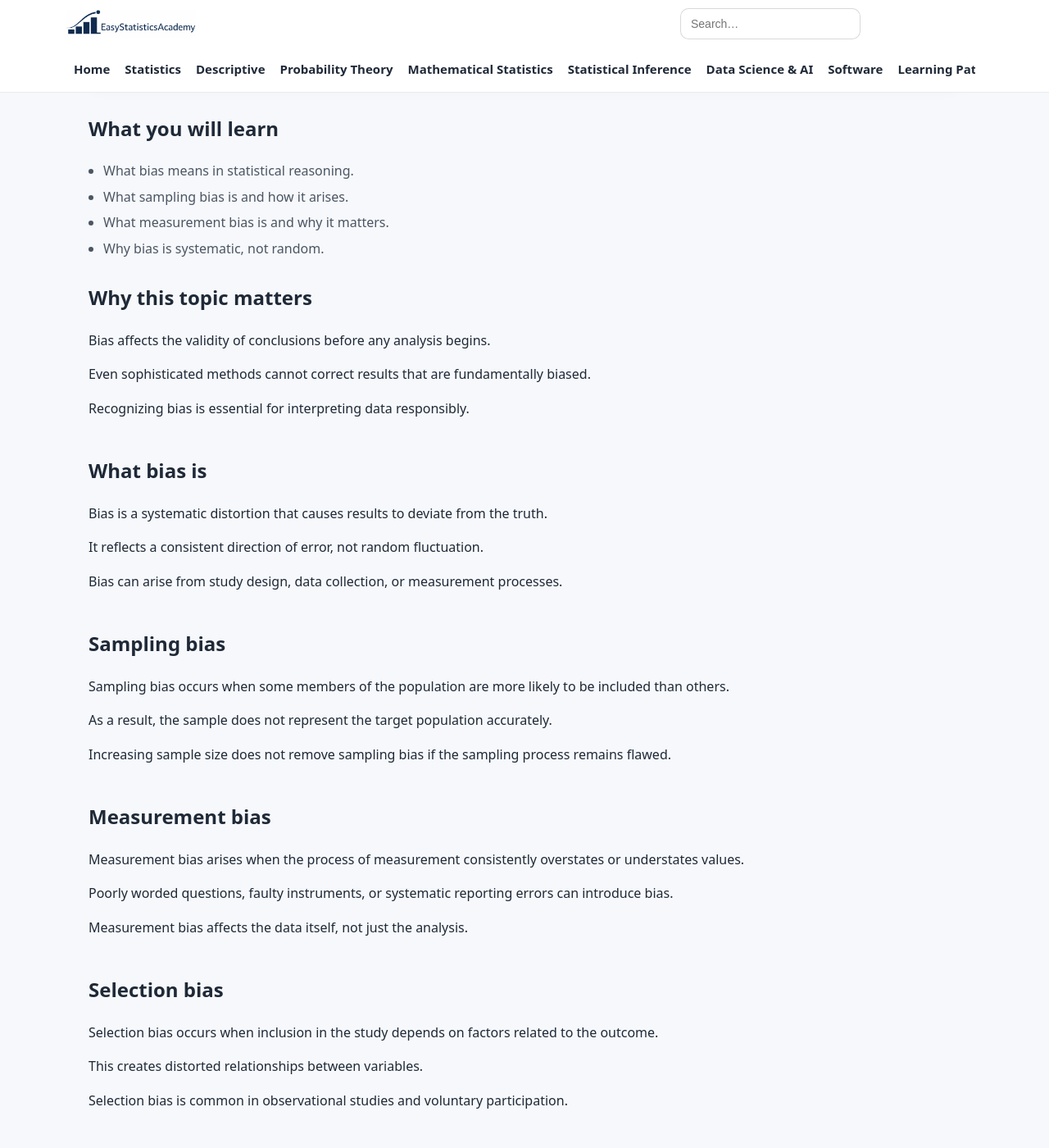
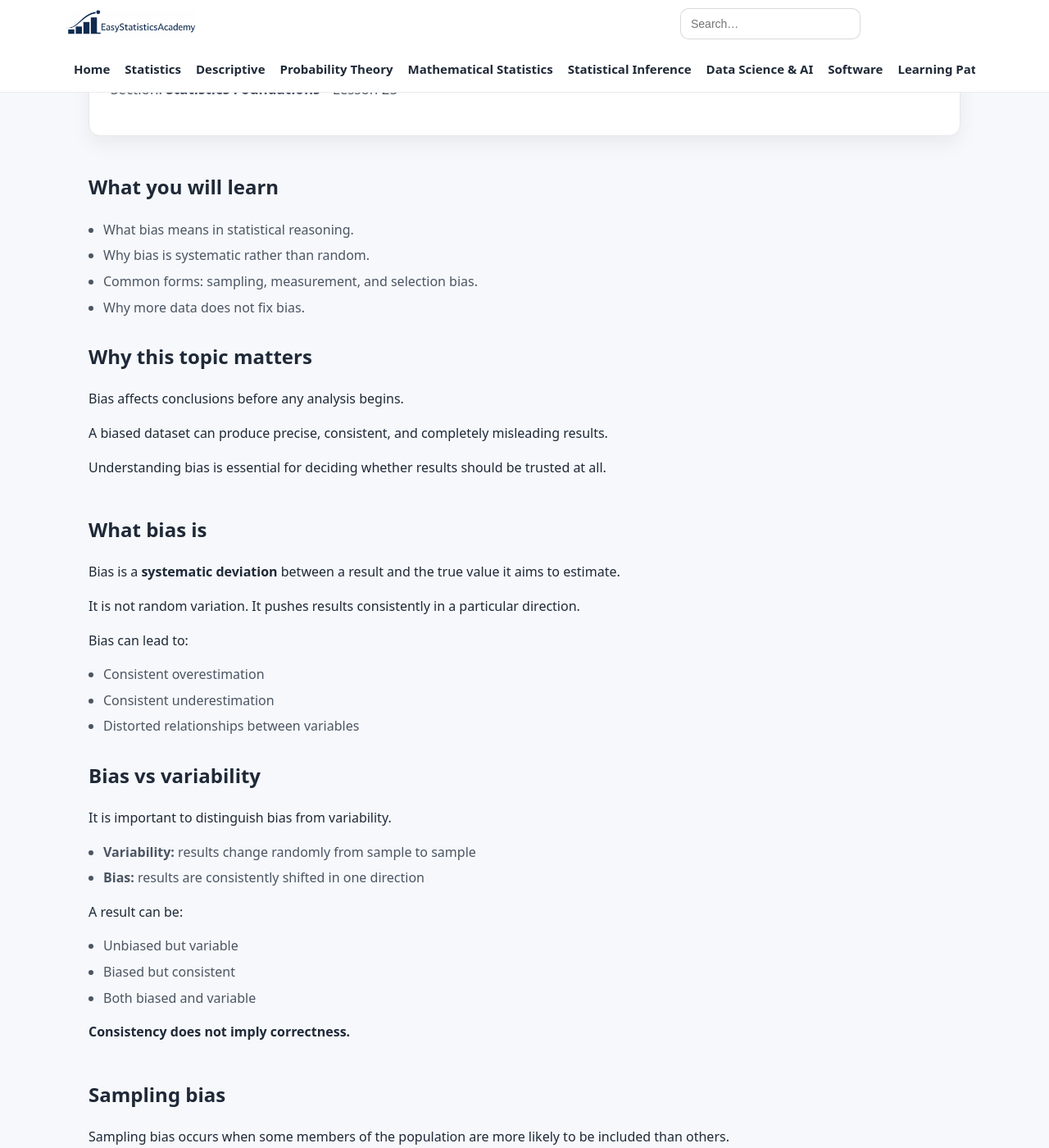
Before and after one commit to ammar-homaida-statistics/easystatisticsacademy, a Jekyll site: the page built from foundations/bias/index.md, in a window 1280 px wide and 1400 px high, scrolled down 373 px. Shown: the whole window at 82% size. Built offline with Jekyll 4.4.1, drawn with Linux system fonts in a browser that asks for light colours; some of the changed text lies outside the part shown.

Commit message:
Enhance bias lesson with construction notice and edits
Added a construction notice and improved clarity in several sections regarding bias in statistics.

```diff
--- a/foundations/bias/index.md
+++ b/foundations/bias/index.md
@@ -19,9 +19,13 @@
   <div class="hero-card">
     <h1>Bias</h1>
 
+    <div style="background:#fff3cd; border:1px solid #ffeeba; padding:12px 14px; margin:14px 0; border-radius:8px;">
+      <strong>🚧 Under Construction</strong> — Real-world bias examples (polling errors, algorithmic bias, survey bias) will be added.
+    </div>
+
     <p class="lead">
-      This lesson explains what bias is in statistics, introduces common
-      forms of bias, and clarifies why bias is systematic rather than random.
+      Bias is one of the most important and most misunderstood concepts in statistics.
+      It is not random noise—it is systematic distortion that pushes results away from the truth.
     </p>
 
     <p class="muted-mini">
@@ -30,58 +34,103 @@
   </div>
 </section>
 
+
+
 <section class="section">
   <div class="content-narrow">
     <h2>What you will learn</h2>
 
     <ul class="bullets">
       <li>What bias means in statistical reasoning.</li>
-      <li>What sampling bias is and how it arises.</li>
-      <li>What measurement bias is and why it matters.</li>
-      <li>Why bias is systematic, not random.</li>
+      <li>Why bias is systematic rather than random.</li>
+      <li>Common forms: sampling, measurement, and selection bias.</li>
+      <li>Why more data does not fix bias.</li>
     </ul>
   </div>
 </section>
+
+
 
 <section class="section">
   <div class="content-narrow">
     <h2>Why this topic matters</h2>
 
     <p>
-      Bias affects the validity of conclusions before any analysis begins.
+      Bias affects conclusions before any analysis begins.
     </p>
 
     <p>
-      Even sophisticated methods cannot correct results
-      that are fundamentally biased.
+      A biased dataset can produce precise,
+      consistent, and completely misleading results.
     </p>
 
     <p>
-      Recognizing bias is essential for interpreting data responsibly.
+      Understanding bias is essential for deciding
+      whether results should be trusted at all.
     </p>
   </div>
 </section>
+
+
 
 <section class="section">
   <div class="content-narrow">
     <h2>What bias is</h2>
 
     <p>
-      Bias is a systematic distortion that causes results
-      to deviate from the truth.
+      Bias is a <strong>systematic deviation</strong>
+      between a result and the true value it aims to estimate.
     </p>
 
     <p>
-      It reflects a consistent direction of error,
-      not random fluctuation.
+      It is not random variation.
+      It pushes results consistently in a particular direction.
     </p>
 
     <p>
-      Bias can arise from study design, data collection,
-      or measurement processes.
+      Bias can lead to:
+    </p>
+
+    <ul class="bullets">
+      <li>Consistent overestimation</li>
+      <li>Consistent underestimation</li>
+      <li>Distorted relationships between variables</li>
+    </ul>
+  </div>
+</section>
+
+
+
+<section class="section">
+  <div class="content-narrow">
+    <h2>Bias vs variability</h2>
+
+    <p>
+      It is important to distinguish bias from variability.
+    </p>
+
+    <ul class="bullets">
+      <li><strong>Variability:</strong> results change randomly from sample to sample</li>
+      <li><strong>Bias:</strong> results are consistently shifted in one direction</li>
+    </ul>
+
+    <p>
+      A result can be:
+    </p>
+
+    <ul class="bullets">
+      <li>Unbiased but variable</li>
+      <li>Biased but consistent</li>
+      <li>Both biased and variable</li>
+    </ul>
+
+    <p style="font-weight:600;">
+      Consistency does not imply correctness.
     </p>
   </div>
 </section>
+
+
 
 <section class="section">
   <div class="content-narrow">
@@ -93,30 +142,41 @@
     </p>
 
     <p>
-      As a result, the sample does not represent
-      the target population accurately.
+      The sample then systematically differs
+      from the population.
     </p>
 
     <p>
-      Increasing sample size does not remove sampling bias
-      if the sampling process remains flawed.
+      Example:
+      surveying only online users excludes those without internet access.
+    </p>
+
+    <p style="font-weight:600;">
+      A large biased sample is still biased.
     </p>
   </div>
 </section>
+
+
 
 <section class="section">
   <div class="content-narrow">
     <h2>Measurement bias</h2>
 
     <p>
-      Measurement bias arises when the process of measurement
-      consistently overstates or understates values.
+      Measurement bias occurs when the way data are collected
+      systematically distorts values.
     </p>
 
     <p>
-      Poorly worded questions, faulty instruments,
-      or systematic reporting errors can introduce bias.
+      Sources include:
     </p>
+
+    <ul class="bullets">
+      <li>Leading or unclear survey questions</li>
+      <li>Faulty instruments</li>
+      <li>Consistent reporting errors</li>
+    </ul>
 
     <p>
       Measurement bias affects the data itself,
@@ -125,70 +185,86 @@
   </div>
 </section>
 
+
+
 <section class="section">
   <div class="content-narrow">
     <h2>Selection bias</h2>
 
     <p>
-      Selection bias occurs when inclusion in the study
+      Selection bias occurs when inclusion in a study
       depends on factors related to the outcome.
     </p>
 
     <p>
-      This creates distorted relationships
-      between variables.
+      This creates misleading relationships between variables.
     </p>
 
     <p>
-      Selection bias is common in observational studies
-      and voluntary participation.
+      It is especially common in:
+    </p>
+
+    <ul class="bullets">
+      <li>Voluntary participation studies</li>
+      <li>Observational data</li>
+      <li>Incomplete datasets</li>
+    </ul>
+  </div>
+</section>
+
+
+
+<section class="section">
+  <div class="content-narrow">
+    <h2>Why bias does not disappear</h2>
+
+    <p>
+      Random error tends to cancel out with larger samples.
+    </p>
+
+    <p>
+      Bias does not.
+    </p>
+
+    <p>
+      Increasing sample size only makes biased results
+      more precise—not more accurate.
+    </p>
+
+    <p style="font-weight:600;">
+      More data can reinforce bias rather than fix it.
     </p>
   </div>
 </section>
 
-<section class="section">
-  <div class="content-narrow">
-    <h2>Why bias is systematic, not random</h2>
 
-    <p>
-      Random error varies unpredictably
-      from observation to observation.
-    </p>
-
-    <p>
-      Bias pushes results consistently
-      in a particular direction.
-    </p>
-
-    <p>
-      Because of this, bias does not disappear
-      with larger samples.
-    </p>
-  </div>
-</section>
 
 <section class="section section-soft">
   <div class="content-narrow">
     <h2>Key idea to remember</h2>
 
     <p>
-      Bias is a systematic problem.
-      More data alone cannot fix it.
+      Bias is systematic distortion.
+      It cannot be fixed by increasing sample size or using more advanced methods.
     </p>
   </div>
 </section>
+
+
 
 <section class="section section-next">
   <div class="content-narrow">
     <h2>Simple summary</h2>
 
     <p>
-      Bias causes results to systematically differ from the truth.
-      It can arise from sampling, measurement, or selection
-      and cannot be removed by increasing sample size alone.
+      Bias causes results to differ from the truth in a consistent direction.
+      It arises from flawed sampling, measurement, or selection,
+      and it remains even with large datasets.
     </p>
   </div>
 </section>
+
+
 
 <section class="section section-next">
   <div class="content-narrow">
```
Also changed, not shown: other parts of foundations/bias/index.md (+6 -0 lines).
